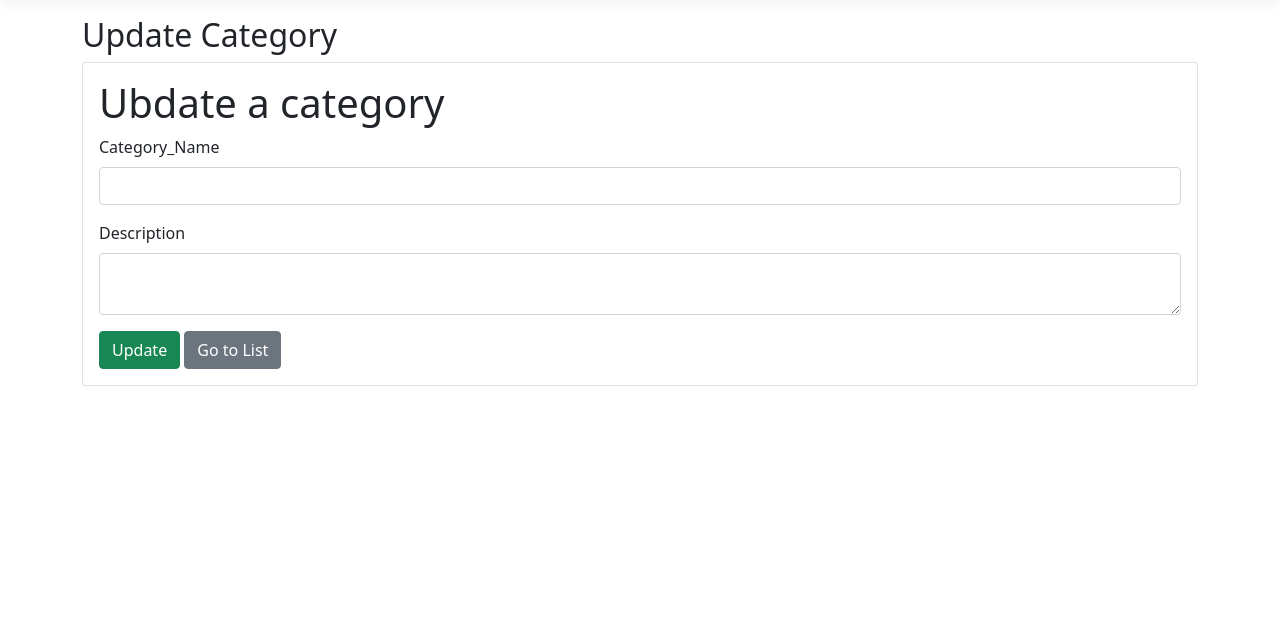
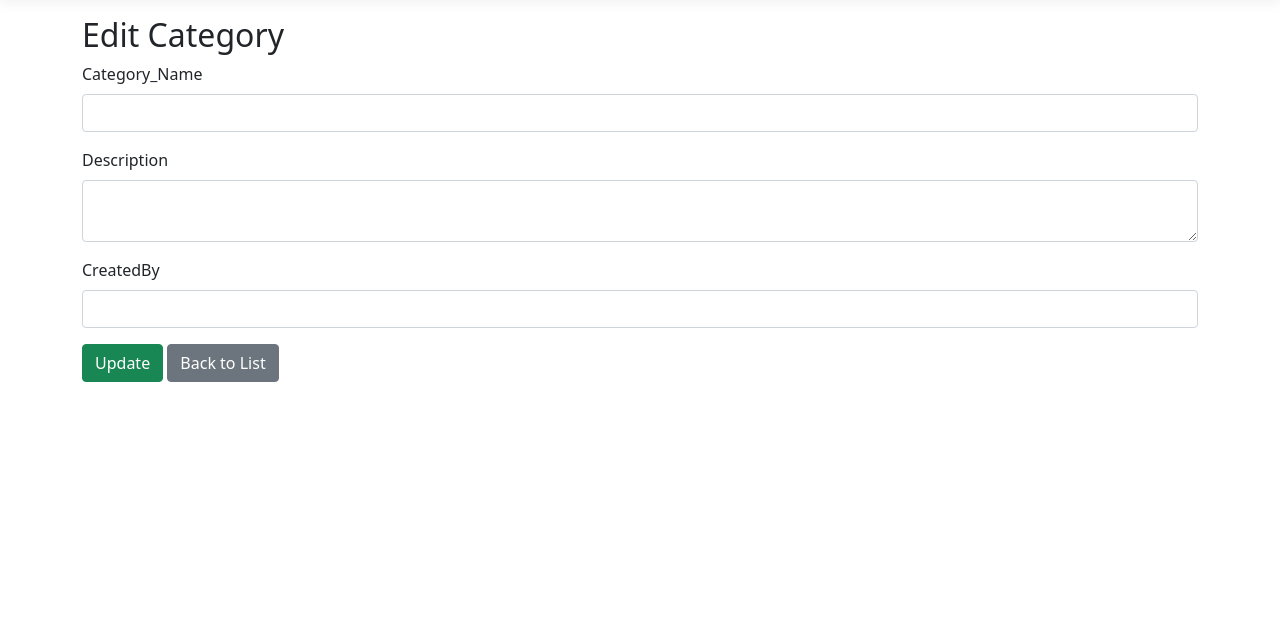
Before and after one commit to shereiff1/GameVault, an ASP.NET Core app: template GameVault.PLL/Views/Category/UpdateCategory.cshtml in a window 1280 px wide. Shown: the part 57-683 px from the top of the page. Run offline with ASP.NET Core 8, Linux system fonts and the light colour scheme; the template is opened without the code that fills it, so the values that code supplies are empty; style sheets or scripts are compiled from the project's sources; some libraries are stand-ins or nearby versions.

Commit message:
Update UpdateCategory.cshtml

```diff
--- a/GameVault.PLL/Views/Category/UpdateCategory.cshtml
+++ b/GameVault.PLL/Views/Category/UpdateCategory.cshtml
@@ -1,10 +1,10 @@
 @model GameVault.BLL.ModelVM.Category.CategoryDTO
-@*
-*@
 @{
-    ViewData["Title"] = "Update Category";
+    ViewData["Title"] = "Edit Category";
 }
-<h2>Update Category</h2>
+
+<h2>Edit Category</h2>
+
 @if (ViewBag.Error != null)
 {
     <div class="alert alert-danger">
@@ -12,57 +12,48 @@
     </div>
 }
 
-
-
-<div class="card">
-    <div class="card-body">
-        <h1 class="card-title">Ubdate a category</h1>
-        <form asp-controller="Category"  enctype="multipart/form-data">
+<form>
     <input type="hidden" asp-for="Category_Id" />
 
     <div class="mb-3">
         <label asp-for="Category_Name" class="form-label"></label>
-                <input asp-for="Category_Name" class="form-control" />
+        <input asp-for="Category_Name" id="Category_Name" class="form-control" />
         <span asp-validation-for="Category_Name" class="text-danger"></span>
     </div>
 
     <div class="mb-3">
         <label asp-for="Description" class="form-label"></label>
-                <textarea asp-for="Description" class="form-control"></textarea>
+        <textarea asp-for="Description" id="Description" class="form-control"></textarea>
         <span asp-validation-for="Description" class="text-danger"></span>
     </div>
 
-            <button type="submit" class="btn btn-success">Update</button>
-            <a asp-action="GetAllCategories" class="btn btn-secondary">Go to List</a>
-            @* <input type="hidden" asp-for="Category_Id" />
-
-            <div class="form-group">
-            <label for="exampleInputName">Name</label>
-            <input asp-for="Category_Name" type="text" class="form-control" id="exampleInputName" placeholder="Enter Category Name">
-            </div>
-            <div class="form-group">
-            <label for="exampleInputDescription">Salary</label>
-            <input asp-for="Description" type="text" class="form-control" id="exampleInputDescription" placeholder="Enter the discription ">
-            </div>
-            <button type="submit" class="btn btn-primary" id="formSubmit">Submit</button> *@
-        </form>
+    <div class="mb-3">
+        <label asp-for="CreatedBy" class="form-label"></label>
+        <input asp-for="CreatedBy" class="form-control" />
+        <span asp-validation-for="CreatedBy" class="text-danger"></span>
     </div>
 
-</div>
+    <button type="submit" id="formSubmit" class="btn btn-success">Update</button>
+    <a asp-action="GetAllCategories" class="btn btn-secondary">Back to List</a>
+</form>
+
+@section Scripts {
+    <partial name="_ValidationScriptsPartial" />
+}
+@*
 <script>
     document.getElementById('formSubmit').addEventListener('click', async function (e) {
         e.preventDefault();
         try {
-            const response = await fetch('http://localhost:44341/Category/UpdateCategory', {
+            const response = await fetch('http://localhost:44341/Category/Update', {
                 method: 'PUT',
                 headers: {
                     'Content-Type': 'application/json',
                 },
                 body: JSON.stringify({
-					// Assuming Category_Id is a hidden input field in the form
-                    Category_Id: document.getElementById('Category_Id').value,
-                    Category_Name: document.getElementById('exampleInputName').value,
-                    Description: document.getElementById('exampleInputDescription').value,
+                    Category_Name: document.getElementById('Category_Name').value,
+                    Description: document.getElementById('Description').value,
+					CreatedBy: document.getElementById('CreatedBy').value,
                 }),
             });
             if (!response.ok) throw new Error("Failed to update Category");
@@ -72,4 +63,4 @@
             console.error("Update Error:", error);
         }
 	});
-</script>
+</script>    *@
```
Lines whose indentation alone changed are shown as unchanged.
